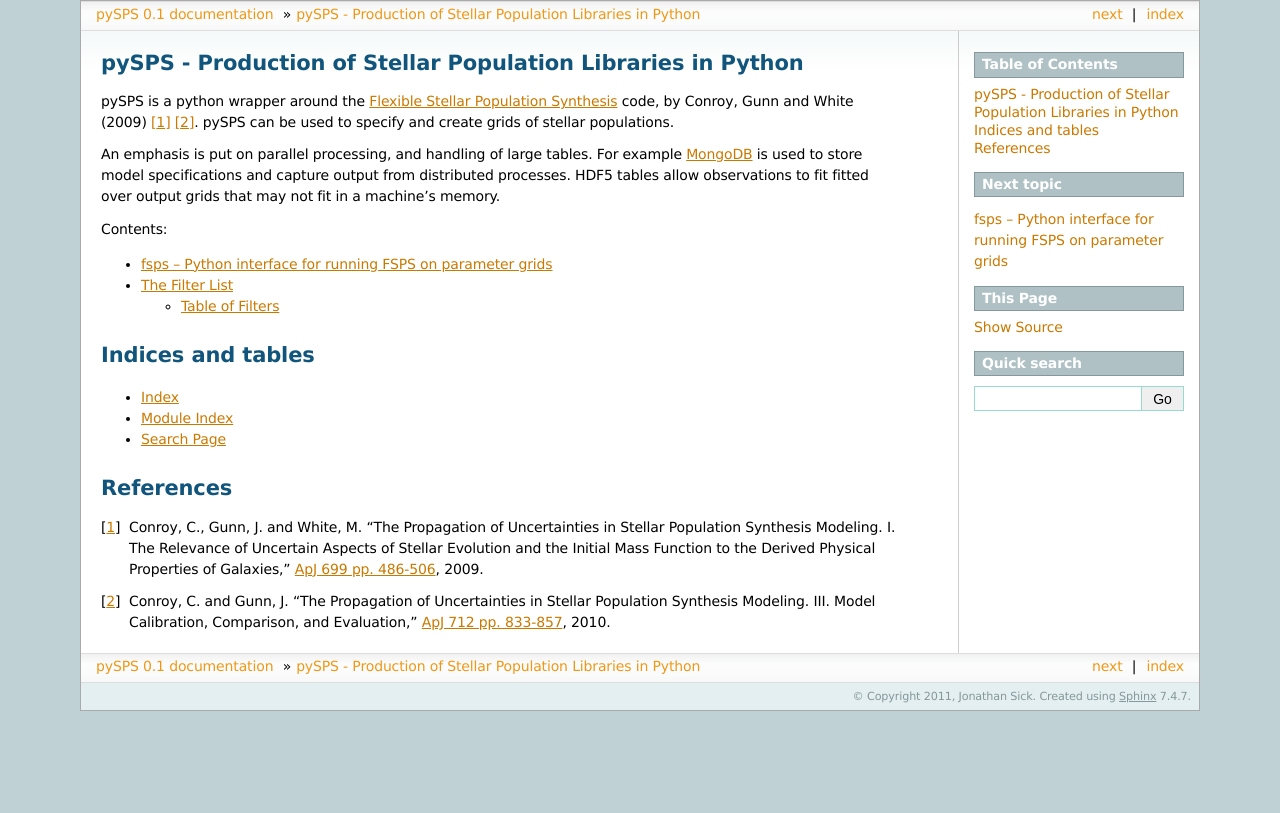
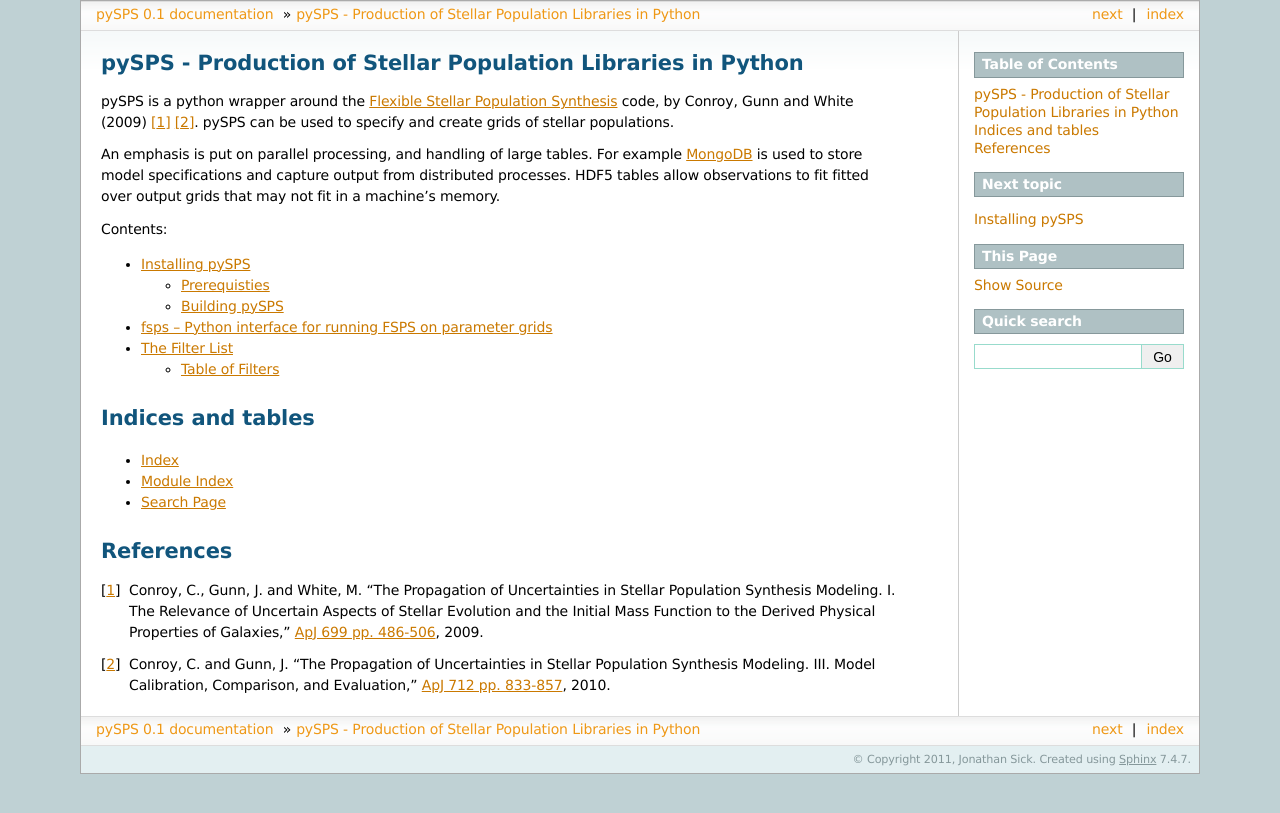
Before and after one commit to jonathansick/pySPS, a Sphinx documentation site: the page built from doc/index.rst, in a window 1280 px wide. Shown: the top 813 px of the page. Built offline with Sphinx 7.4.7, drawn with Linux system fonts in a browser that asks for light colours; formulas are drawn with MathJax 3; some of the changed lines change nothing that is shown.

Commit message:
doc: added modest installation instructions

```diff
--- a/doc/index.rst
+++ b/doc/index.rst
@@ -15,6 +15,7 @@
 .. toctree::
    :maxdepth: 2
 
+   installation
    fsps
    filters
 
--- /dev/null
+++ b/doc/installation.rst
@@ -0,0 +1,26 @@
+Installing pySPS
+================
+
+pySPS currently lacks easy install facilities (since its in early alpha development). Nonetheless installation should be relatively easy.
+
+Prerequisties
+-------------
+
+1. FSPS, obviously. Follow the instructions at the `FSPS homepage`_ to install a copy using SVN. Remember to set the `SPS_HOME` environment variable, pointing to the root FSPS directory on your machine.
+2. Install MongoDB and have MongoDB running on your localhost. See the `MongoDB homepage`_ for more details.
+3. Install the pymongo_ package, using `sudo easy_install pymongo`
+4. Install PyTables_
+
+Building pySPS
+--------------
+
+1. Copy or checkout pySPS into a directory in your python path, such as `site-packages`.
+2. Copy the `src/` directory from your FSPS installation into the pySPS package directory. Re-name the directory to `fsps`.
+3. Build the fortran exectuables with a `make` command. The make file relies upon your having gfortran. Adjust the Makefile as necessary for your environment. You'll want to run make clean afterwards to get rid the object files.
+
+That's it.
+
+.. _FSPS homepage: https://www.cfa.harvard.edu/~cconroy/FSPS.html
+.. _MongoDB homepage: http://www.mongodb.org/
+.. _pymongo: http://api.mongodb.org/python/current/
+.. _PyTables: http://www.pytables.org
```
